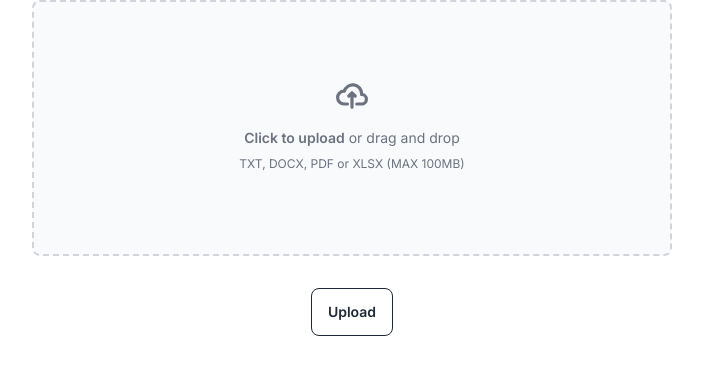
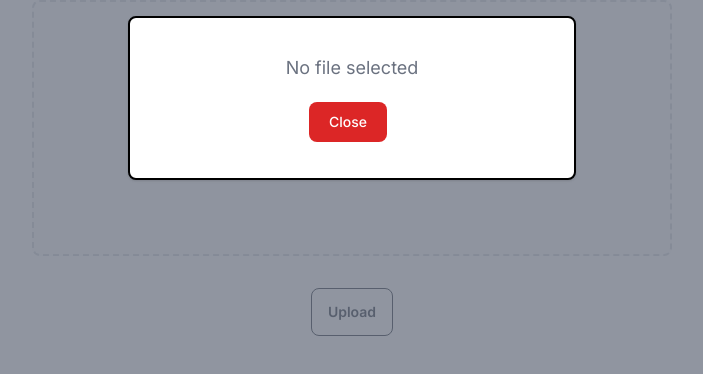
Before and after one commit to rennie-bee/scd-provider-chatbot, a Next.js app in the folder admin-portal/: page /components/upload in a window 1280 px wide. Both pictures are taken after a click on the button "Upload". Shown: the top 374 px of the page, without its empty margins (288-991 px from the left). Built offline with nearby package versions, Linux system fonts and the light colour scheme.

Commit message:
Update page.tsx
1. Modify pop-up modal to show customized messages
2. Modify drag and drop zone to highlight border when a file is drag over

```diff
--- a/admin-portal/app/components/upload/page.tsx
+++ b/admin-portal/app/components/upload/page.tsx
@@ -12,6 +12,7 @@ const UploadPage: NextPage = () => {
     const [isDragOver, setIsDragOver] = useState(false);
     const formRef = useRef<HTMLFormElement>(null);
     const fileInputRef = useRef(null);
+    const [modalMessage, setModalMessage] = useState('');
 
     const handleFileChange = (event: React.ChangeEvent<HTMLInputElement>) => {
       const selectedFile = event.target.files ? event.target.files[0] : null;
@@ -85,11 +86,12 @@ const UploadPage: NextPage = () => {
           xhr.onload = () => {
             if (xhr.status === 200) {
               console.log('File uploaded successfully');
-              setUploadSuccess(true);
-              setShowModal(true);
+              // setUploadSuccess(true);
+              handleUploadSuccess();
             } else {
               console.error('Error in file upload');
-              setUploadSuccess(false);
+              // setUploadSuccess(false);
+              handleUploadError('Error in file upload');
             }
           };
 
@@ -97,25 +99,39 @@ const UploadPage: NextPage = () => {
         }
         else {
           console.error("No file selected");
+          handleUploadError('No file selected');
         }
     };
 
     const handleModalClose = () => {
         setShowModal(false); // Hide the modal
         setFileName(''); // Reset file name
+        setFile(null); // Reset file
         setUploadProgress(0); // Reset progress
-        setUploadSuccess(false);
+        // setUploadSuccess(false);
         if (formRef.current) {
           formRef.current.reset(); // Reset the form
         }
+    };
+
+    const handleUploadSuccess = () => {
+      setModalMessage('File Upload Successful!');
+      setShowModal(true);
+    };
+
+    const handleUploadError = (errorMessage:string) => {
+      setModalMessage(errorMessage);
+      setShowModal(true);
     };
 
 
     return (
       <div>
         <form ref={formRef} onSubmit={handleSubmit}>
+          {/* drag and drop zone */}
           <div onDrop={handleDrop} onDragOver={handleDragOver} onDragLeave={handleDragLeave} className="flex items-center justify-center w-full pl-[25%] pr-[25%]">
-            <label htmlFor="dropzone-file" className="flex flex-col items-center justify-center w-full h-64 border-2 border-gray-300 border-dashed rounded-lg cursor-pointer bg-gray-50 dark:hover:bg-bray-800 dark:bg-gray-700 hover:bg-gray-100 dark:border-gray-600 dark:hover:border-gray-500 dark:hover:bg-gray-600">
+            <label htmlFor="dropzone-file" className={`flex flex-col items-center justify-center w-full h-64 border-2 border-gray-300 border-dashed rounded-lg cursor-pointer ${
+    isDragOver ? 'border-zinc-500' : 'border-gray-300'} bg-gray-50 dark:hover:bg-bray-800 dark:bg-gray-700 hover:bg-gray-100 dark:border-gray-600 dark:hover:border-gray-500 dark:hover:bg-gray-600`}>
               <div className="flex flex-col items-center justify-center pt-5 pb-6">
                 <svg className="w-8 h-8 mb-4 text-gray-500 dark:text-gray-400" aria-hidden="true" xmlns="http://www.w3.org/2000/svg" fill="none" viewBox="0 0 20 16">
                     <path stroke="currentColor" strokeLinecap="round" strokeLinejoin="round" strokeWidth="2" d="M13 13h3a3 3 0 0 0 0-6h-.025A5.56 5.56 0 0 0 16 6.5 5.5 5.5 0 0 0 5.207 5.021C5.137 5.017 5.071 5 5 5a4 4 0 0 0 0 8h2.167M10 15V6m0 0L8 8m2-2 2 2"/>
@@ -127,6 +143,7 @@ const UploadPage: NextPage = () => {
             </label>
           </div>
 
+          {/* file list and upload progress part */}
           {fileName && (
             <div className="flex items-center justify-center w-full pl-[25%] pr-[25%] mt-4 px-4">
               <div className="flex items-center w-full max-w-xl">
@@ -151,13 +168,15 @@ const UploadPage: NextPage = () => {
             <button type="submit" className="btn btn-outline">Upload</button>
           </div>
         </form>
-        {showModal && uploadSuccess && (
+
+        {/* pop up modal showing customized message */}
+        {showModal && (
           <>
             <div className="fixed inset-0 bg-gray-500 bg-opacity-75 transition-opacity z-40"></div>
             <div id="popup-modal" className="fixed inset-x-0 top-0 z-50 flex justify-center bg-opacity-50">
               <div className="relative p-4 w-full max-w-md h-auto bg-white rounded-lg shadow dark:bg-gray-700 mt-4 mx-auto border-2 border-black">
                 <div className="p-4 md:p-5 text-center">
-                  <h3 className="mb-5 text-lg font-normal text-gray-500 dark:text-gray-400">File Upload Successful!</h3>
+                  <h3 className="mb-5 text-lg font-normal text-gray-500 dark:text-gray-400">{modalMessage}</h3>
                   <button onClick={handleModalClose} type="button" className="text-white bg-red-600 hover:bg-red-800 focus:ring-4 focus:outline-none focus:ring-red-300 dark:focus:ring-red-800 font-medium rounded-lg text-sm inline-flex items-center px-5 py-2.5 text-center mr-2">
                     Close
                   </button>
```
